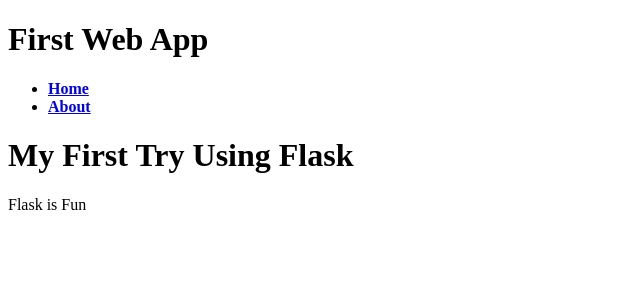
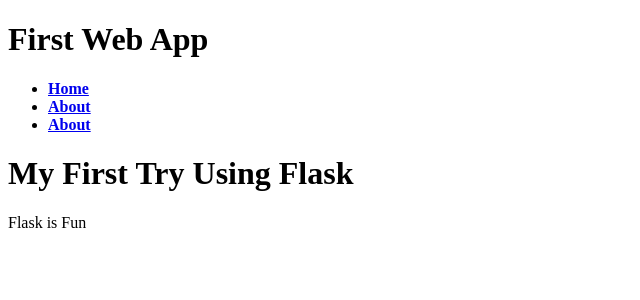
Before and after one commit to tomthebarbarian/stockindex, a Flask app: page / in a window 1280 px wide. Shown: the top 300 px of the page, without its empty margins (0-640 px from the left). Run offline with Flask 3, Linux system fonts and the light colour scheme.

Commit message:
adds graph link to main page

```diff
--- a/templates/template.html
+++ b/templates/template.html
@@ -15,6 +15,7 @@
           <ul class="menu">
             <li><a href="{{ url_for('home') }}">Home</a></li>
             <li><a href="{{ url_for('about') }}">About</a></li>
+            <li><a href="{{ url_for('graph') }}">About</a></li>
           </ul>
         </nav></strong>
       </div>
```
Also changed, not shown: 1 other file.
